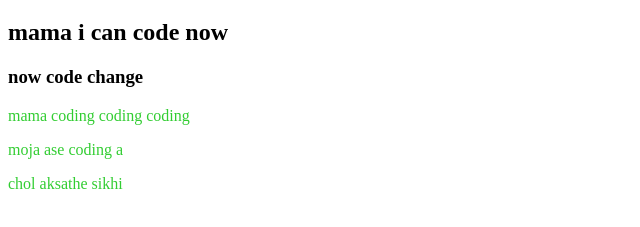
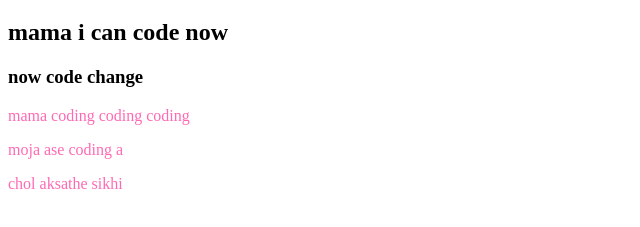
Before and after one commit to shakilahmed12/my-third-repo, a plain HTML site: page index.html in a window 1280 px wide. Shown: the part 61-288 px from the top of the page, without its empty margins (0-640 px from the left). Drawn offline with Linux system fonts and the light colour scheme.

Commit message:
color changed

```diff
--- a/style.css
+++ b/style.css
@@ -1,3 +1,3 @@
 p{
-    color:limegreen;
+    color:hotpink;
 }
```
